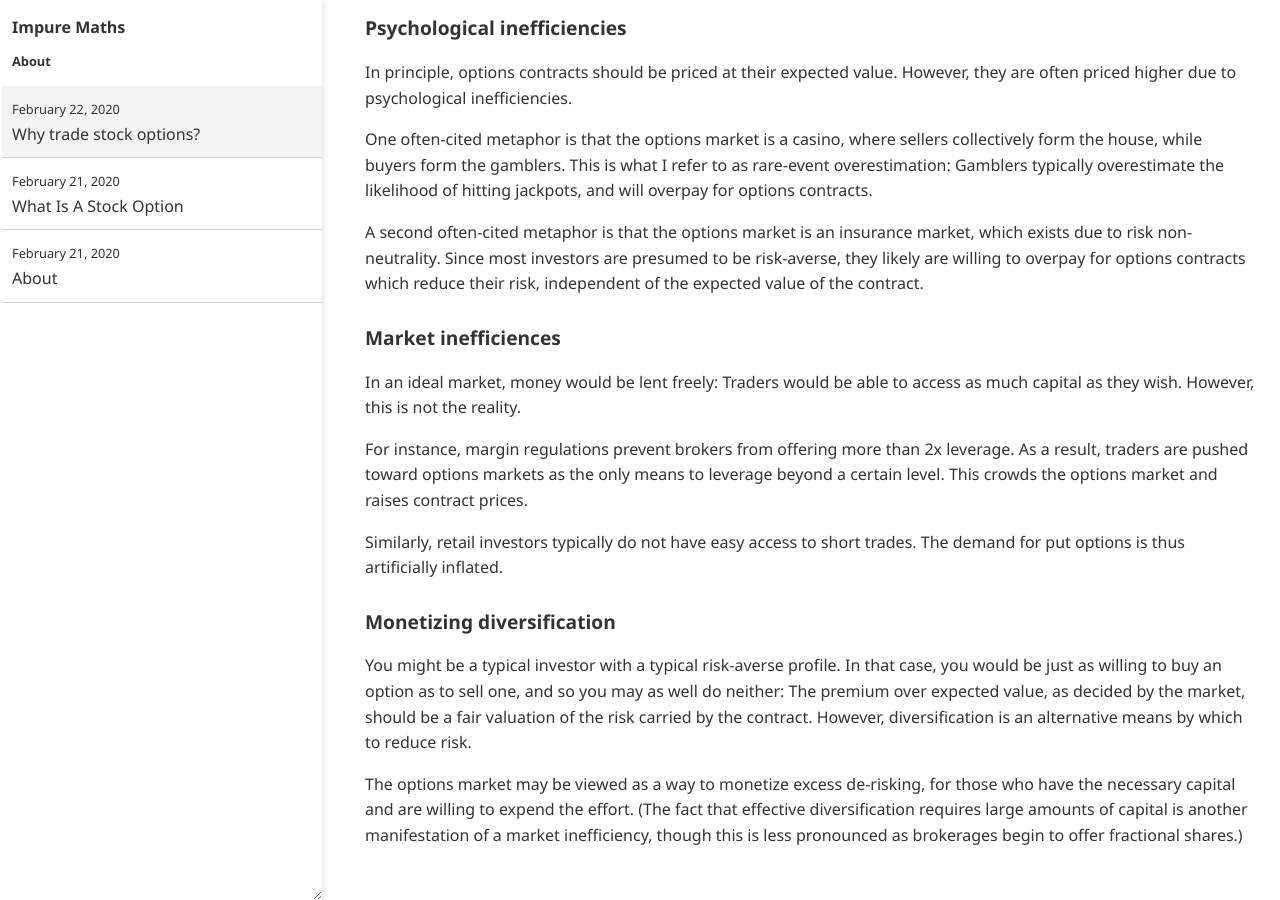
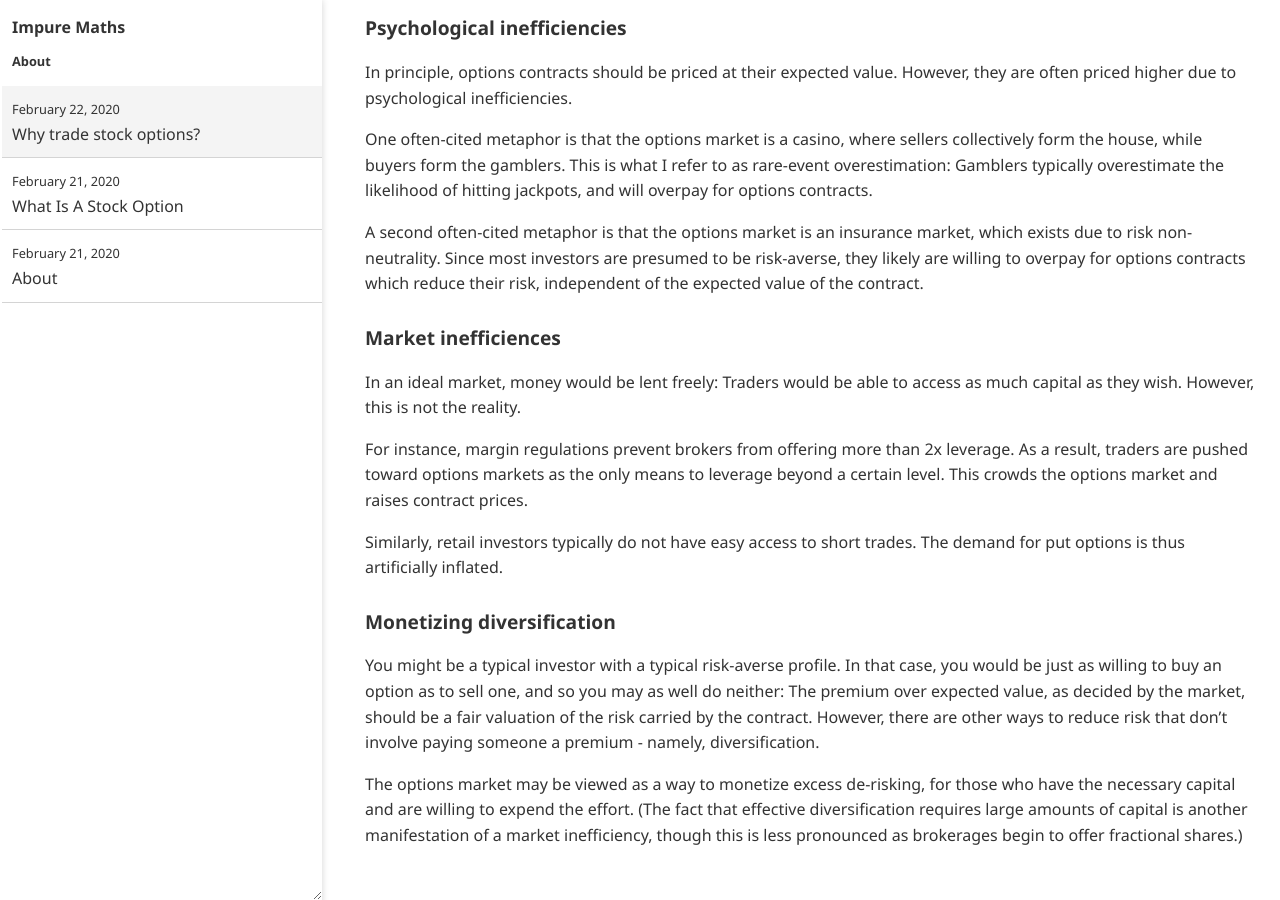
Before and after one commit to impuremaths/impuremaths.github.io, a Jekyll site: the page built from _posts/2020-02-22-why-trade-stock-options.md, in a window 1280 px wide and 900 px high, scrolled down 639 px. Built offline with Jekyll 4.4.1, drawn with Linux system fonts in a browser that asks for light colours.

Commit message:
Update 2020-02-22-why-trade-stock-options.md

```diff
--- a/_posts/2020-02-22-why-trade-stock-options.md
+++ b/_posts/2020-02-22-why-trade-stock-options.md
@@ -34,6 +34,6 @@
 
 ### Monetizing diversification
 
-You might be a typical investor with a typical risk-averse profile. In that case, you would be just as willing to buy an option as to sell one, and so you may as well do neither: The premium over expected value, as decided by the market, should be a fair valuation of the risk carried by the contract. However, diversification is an alternative means by which to reduce risk.
+You might be a typical investor with a typical risk-averse profile. In that case, you would be just as willing to buy an option as to sell one, and so you may as well do neither: The premium over expected value, as decided by the market, should be a fair valuation of the risk carried by the contract. However, there are other ways to reduce risk that don't involve paying someone a premium - namely, diversification.
 
 The options market may be viewed as a way to monetize excess de-risking, for those who have the necessary capital and are willing to expend the effort. (The fact that effective diversification requires large amounts of capital is another manifestation of a market inefficiency, though this is less pronounced as brokerages begin to offer fractional shares.)
```
